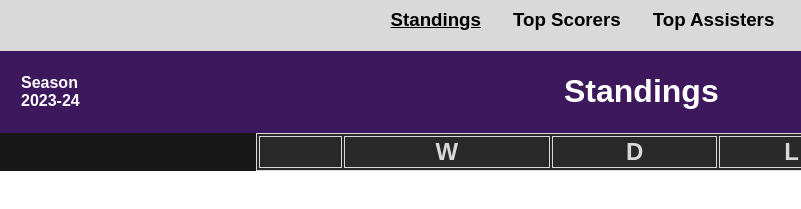
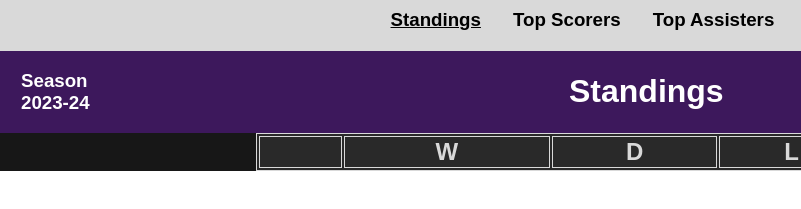
Before and after one commit to twoosam/Premier-Zone, a website: page index.html in a window 1280 px wide. Shown: the part 131-340 px from the top of the page, 0-801 px from the left. Drawn offline with Linux system fonts and the light colour scheme; no server answers; a web font is replaced by a local one.

Commit message:
Adjusted and removed some CSS styling.

```diff
--- a/css/styles.css
+++ b/css/styles.css
@@ -47,11 +47,7 @@ main {
   font-family: "Cantora One", sans-serif;
 }
 
-.season {
-  display: block;
-}
-
-.purple-tab h4 {
+.purple-tab h3 {
   margin-left: 20px;
   margin-top: 0;
   margin-bottom: 0;
--- a/index.html
+++ b/index.html
@@ -43,8 +43,8 @@
         <div class="column-full">
           <div class="purple-tab">
             <div class="season">
-              <h4>Season</h4>
-              <h4>2023-24</h4>
+              <h3>Season</h3>
+              <h3>2023-24</h3>
             </div>
             <h1>Standings</h1>
             <p></p>
```
